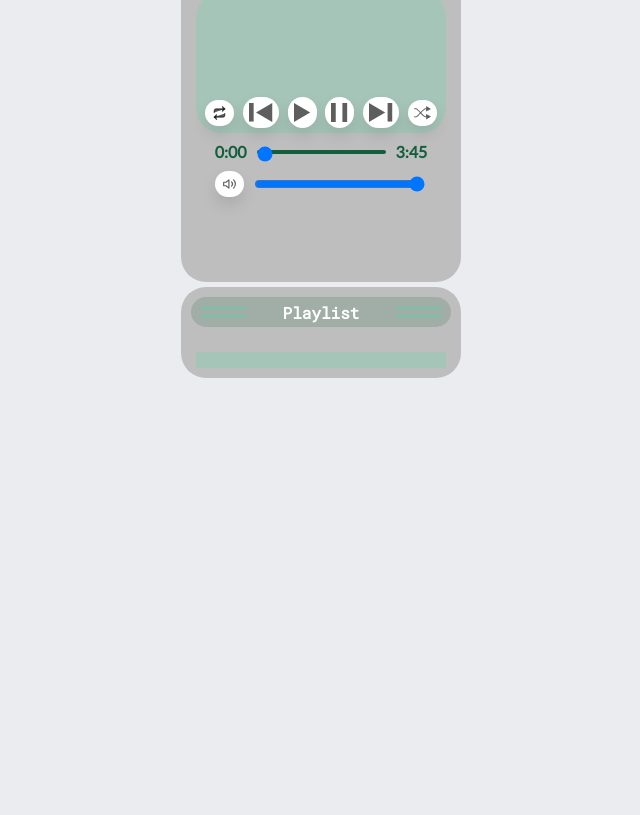
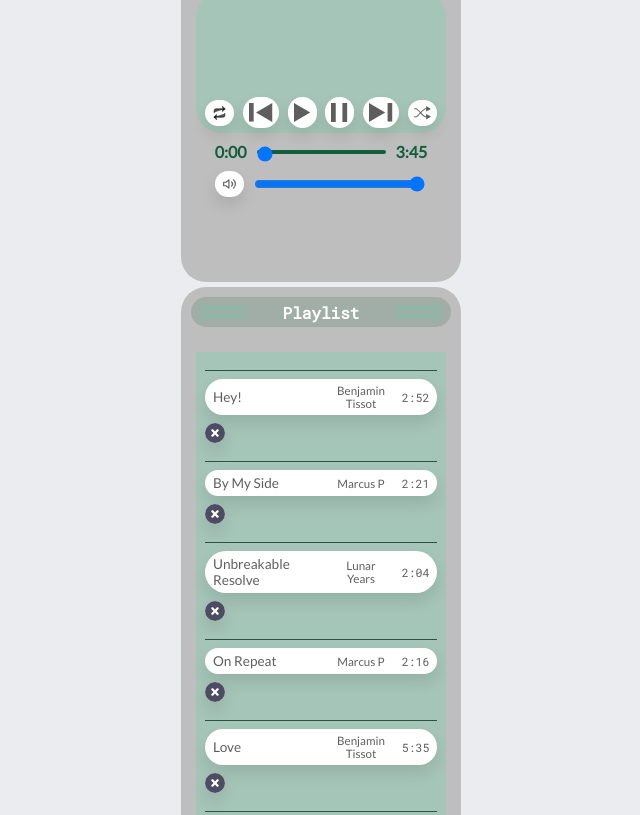
Before and after one commit to dineo-matla/Music-player, a plain HTML site: page index.html in a window 1280 px wide. Shown: the part 268-1083 px from the top of the page, without its empty margins (319-959 px from the left). Before the commit the page ends 800 px from the top, so only its background shows below. Drawn offline with Linux system fonts and the light colour scheme.

Commit message:
Added function to dynamically render song list with title, artist, duration, and delete button

```diff
--- a/script.js
+++ b/script.js
@@ -63,3 +63,19 @@ let userData = {
   currentSong: null,
   songCurrentTime: 0,
 };
+
+const renderSongs = (array) => {
+  const songsHTML = array
+    .map((song) => {
+      return `<li id="song-${song.id}" class="playlist-song"></li>
+
+<button class = "playlist-song-info"><span class ="playlist-song-title">${song.title}
+</span><span class = "playlist-song-artist">${song.artist}</span>
+<span class="playlist-song-duration">${song.duration}</span>
+</button>
+<button class = "playlist-song-delete" aria-label = "Delete ${song.title}"><svg width="20" height="20" viewBox="0 0 16 16" fill="none" xmlns="http://www.w3.org/2000/svg"><circle cx="8" cy="8" r="8" fill="#4d4d62"/><path fill-rule="evenodd" clip-rule="evenodd" d="M5.32587 5.18571C5.7107 4.90301 6.28333 4.94814 6.60485 5.28651L8 6.75478L9.39515 5.28651C9.71667 4.94814 10.2893 4.90301 10.6741 5.18571C11.059 5.4684 11.1103 5.97188 10.7888 6.31026L9.1832 7.99999L10.7888 9.68974C11.1103 10.0281 11.059 10.5316 10.6741 10.8143C10.2893 11.097 9.71667 11.0519 9.39515 10.7135L8 9.24521L6.60485 10.7135C6.28333 11.0519 5.7107 11.097 5.32587 10.8143C4.94102 10.5316 4.88969 10.0281 5.21121 9.68974L6.8168 7.99999L5.21122 6.31026C4.8897 5.97188 4.94102 5.4684 5.32587 5.18571Z" fill="white"/></svg></button>`;
+    })
+    .join("");
+  playlistSongs.innerHTML = songsHTML;
+};
+renderSongs(userData?.songs);
--- a/style.css
+++ b/style.css
@@ -259,7 +259,7 @@ button:focus,
 
 .playlist-song {
   display: flex;
-  height: 55px;
+  height: 5px;
   justify-content: space-between;
   align-items: center;
   padding: 5px;
@@ -302,18 +302,19 @@ button:focus,
   font-size: 0.85rem;
   width: 241px;
   text-align: left;
+  margin-left: 8px;
 }
 
 .playlist-song-artist {
   font-size: 0.725rem;
-  width: 80px;
+  width: 110px;
 }
 
 .playlist-song-duration {
   font-size: 0.725rem;
   margin: auto;
   font-family: var(--font-headline);
-  width: 30px;
+  width: 90px;
 }
 
 .playlist-song-delete {
```
